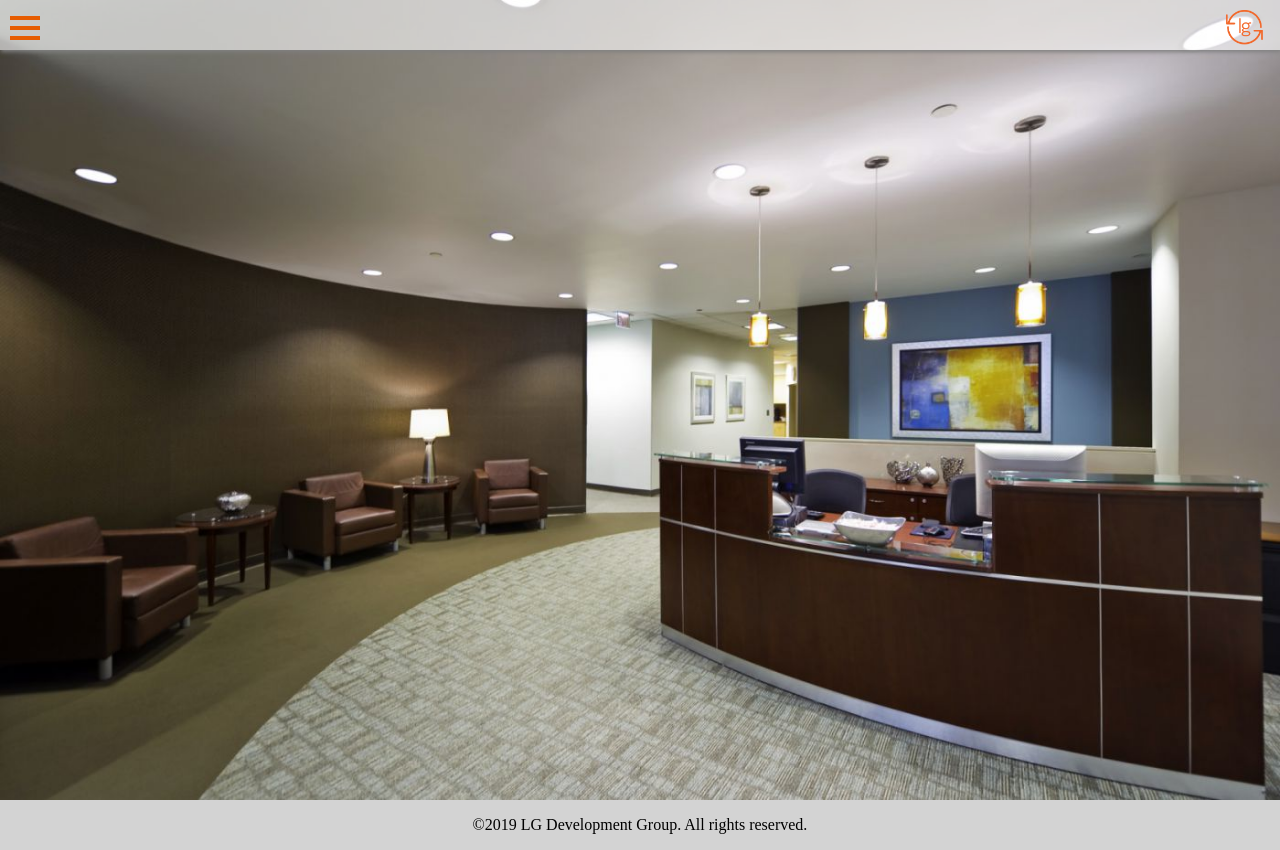
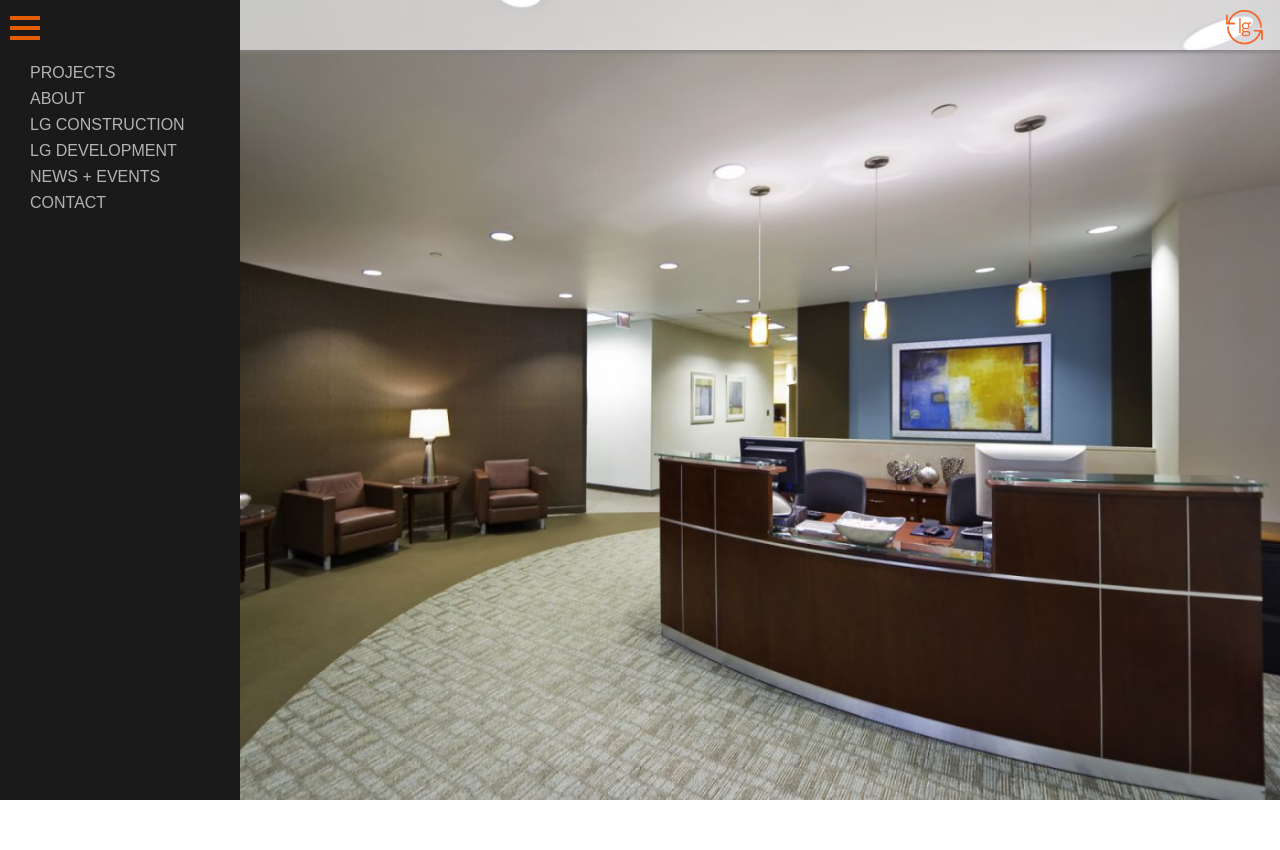
Before and after one commit to lopezg3000/003_mobileWebsite, a plain HTML site: page index.html in a window 1280 px wide. Both pictures are taken after a click on the element 20 px from the left and 20 px from the top of the page. After the commit the page ends 800 px from the top, so only its background shows below. Drawn offline with Linux system fonts and the light colour scheme.

Commit message:
003_hiddenNavBeginning

```diff
--- a/index.html
+++ b/index.html
@@ -10,7 +10,7 @@
       <div id="container">
         <div class="header">
           <img src="img/logo.png" alt="logo" class="templateLogo" style="width: auto; height: 45px;">
-        <div id="toggleMenu" onclick="toggleMenu()">
+        <div id="toggleMenu">
           <div class="bar1"></div>
           <div class="bar2"></div>
           <div class="bar3"></div>
@@ -25,20 +25,6 @@
             <li><a href="#">NEWS + EVENTS</a></li>
             <li><a href="#">CONTACT</a></li>
           </ul>
-          <script>
-            var toggleStatus = 1;
-            function toggleMenu(x) {
-              if (toggleStatus == 1) {
-                document.getElementById("menu").style.left = "-240px";
-                document.getElementById("footer").style.display = "block";
-                toggleStatus = 0;
-              } else if (toggleStatus == 0) {
-                  document.getElementById("menu").style.left = "0px";
-                  document.getElementById("footer").style.display = "none";
-                  toggleStatus = 1;
-              }
-            }
-          </script>
         </nav>
         </div>
         <div id="main">
@@ -50,3 +36,18 @@
       </footer><!--footer has to be outside container div to stay at bottom of page -->
     </body>
   </html>
+  <script>
+    var toggleStatus = 1;
+    let toggleMenu = document.getElementById("toggleMenu");
+    toggleMenu.addEventListener("click", function() {
+      if (toggleStatus == 1) {
+        document.getElementById("menu").style.left = "0px";
+        document.getElementById("footer").style.display = "none";
+        toggleStatus = 0;
+      } else if (toggleStatus == 0) {
+          document.getElementById("menu").style.left = "-240px";
+          document.getElementById("footer").style.display = "block";
+          toggleStatus = 1;
+      }
+    })
+  </script>
--- a/style.css
+++ b/style.css
@@ -59,7 +59,7 @@ nav {
   background-attachment: fixed;
   top: 0;
   bottom: 0;
-  left: 0;
+  left: -240px;
   z-index: 1000;
   transition: all ease-in-out 200ms;
   -webkit-transition: all ease-in-out 200ms;
```
